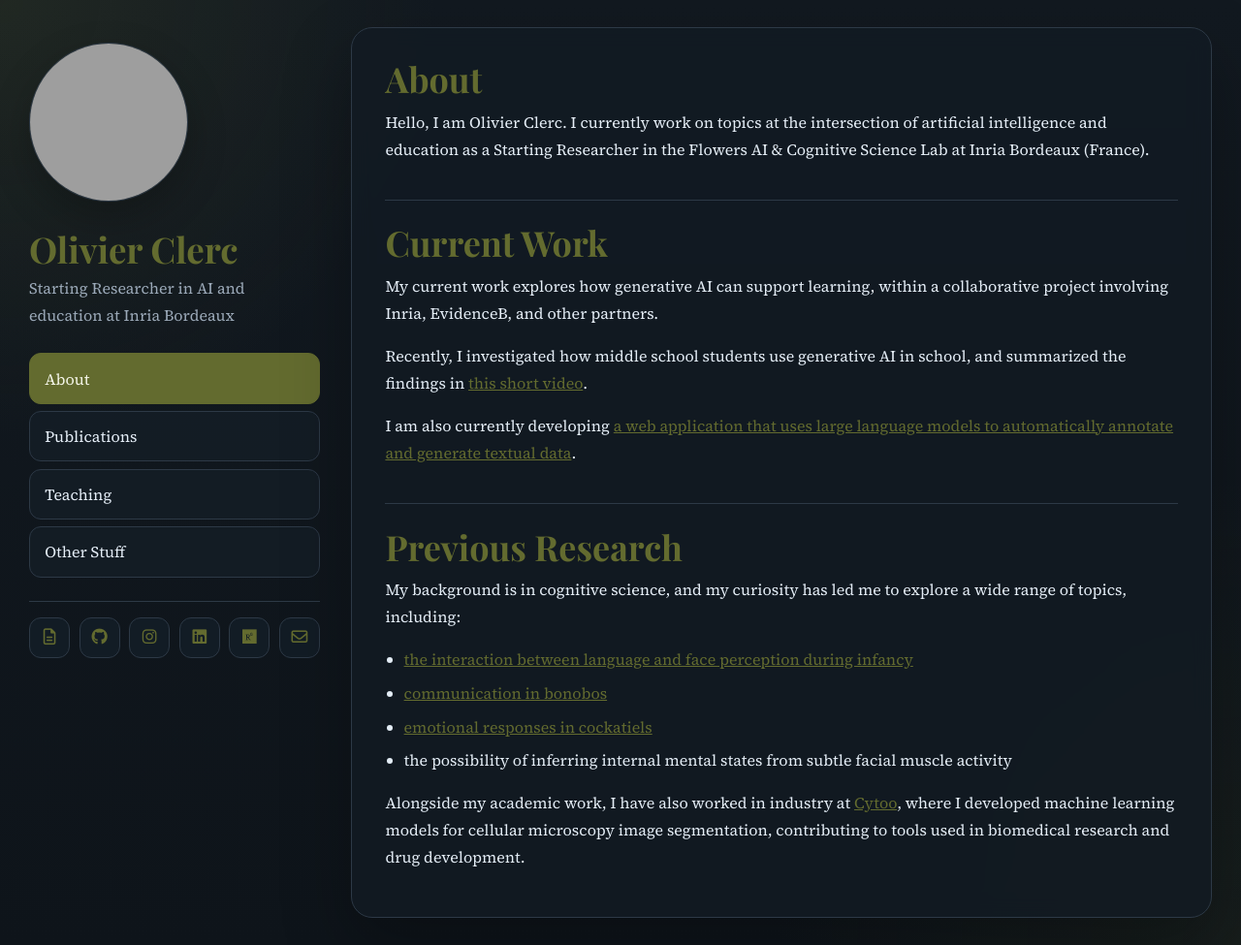
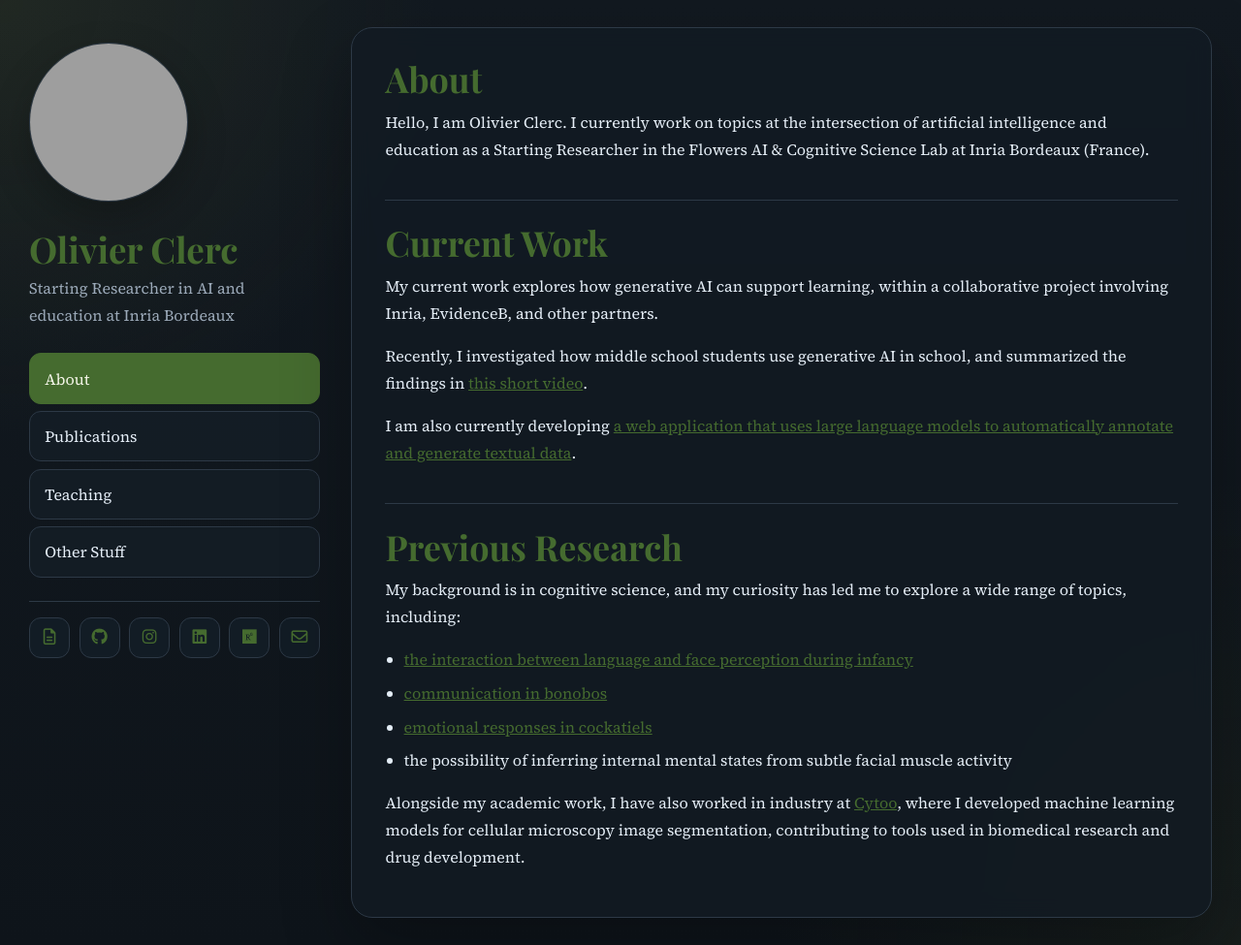
Before and after one commit to OlivierLClerc/OlivierLClerc.github.io, a Jekyll site: the page built from index.md, in a window 1280 px wide and 975 px high. Shown: the whole window at 97% size. Built offline with Jekyll 4.4.1, drawn with Linux system fonts in a browser that asks for light colours; grey boxes are pictures that could not be loaded.

Commit message:
chore: update olive color

```diff
--- a/assets/css/style.scss
+++ b/assets/css/style.scss
@@ -9,7 +9,7 @@
   --panel: rgba(19, 27, 35, 0.84);
   --text: #e4edf6;
   --muted: #9ba9b8;
-  --accent: #636b2f;
+  --accent: #456b2f;
   --line: #2d3946;
   --soft: #17212b;
 }
```
